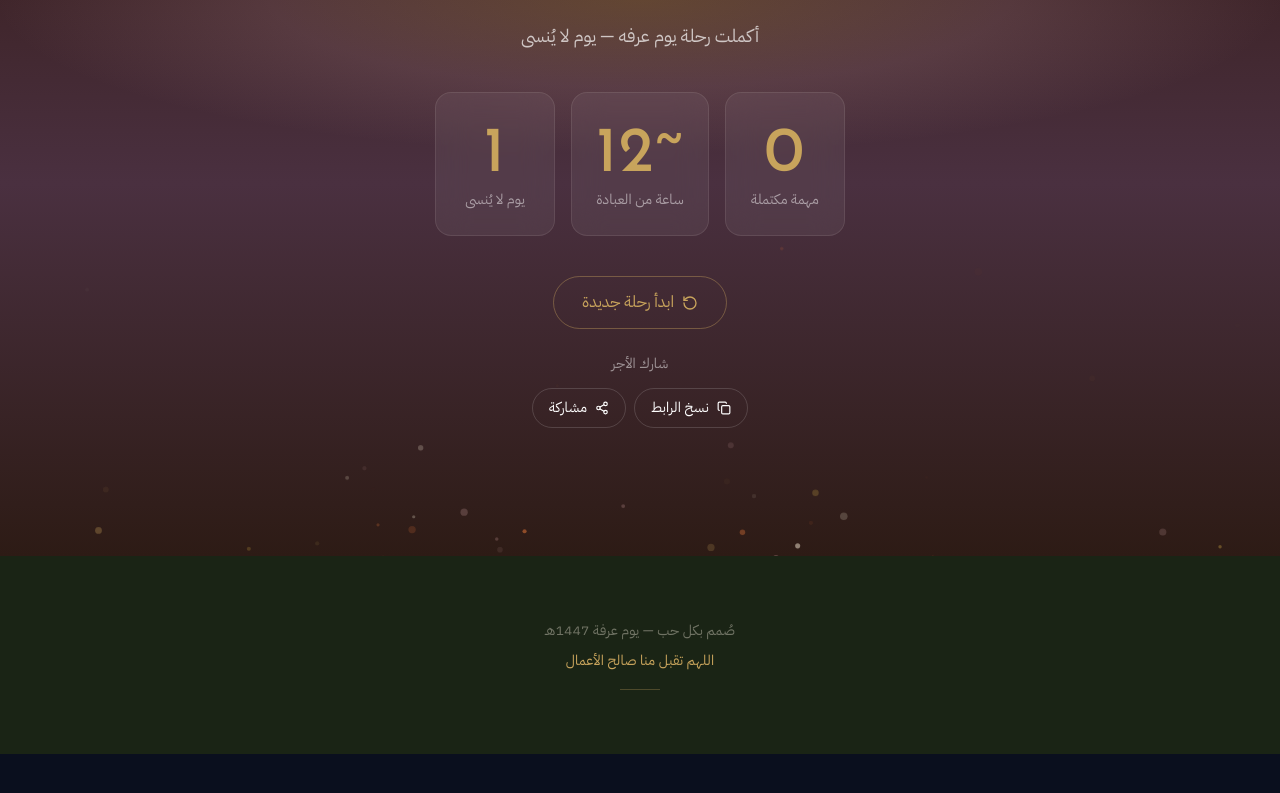
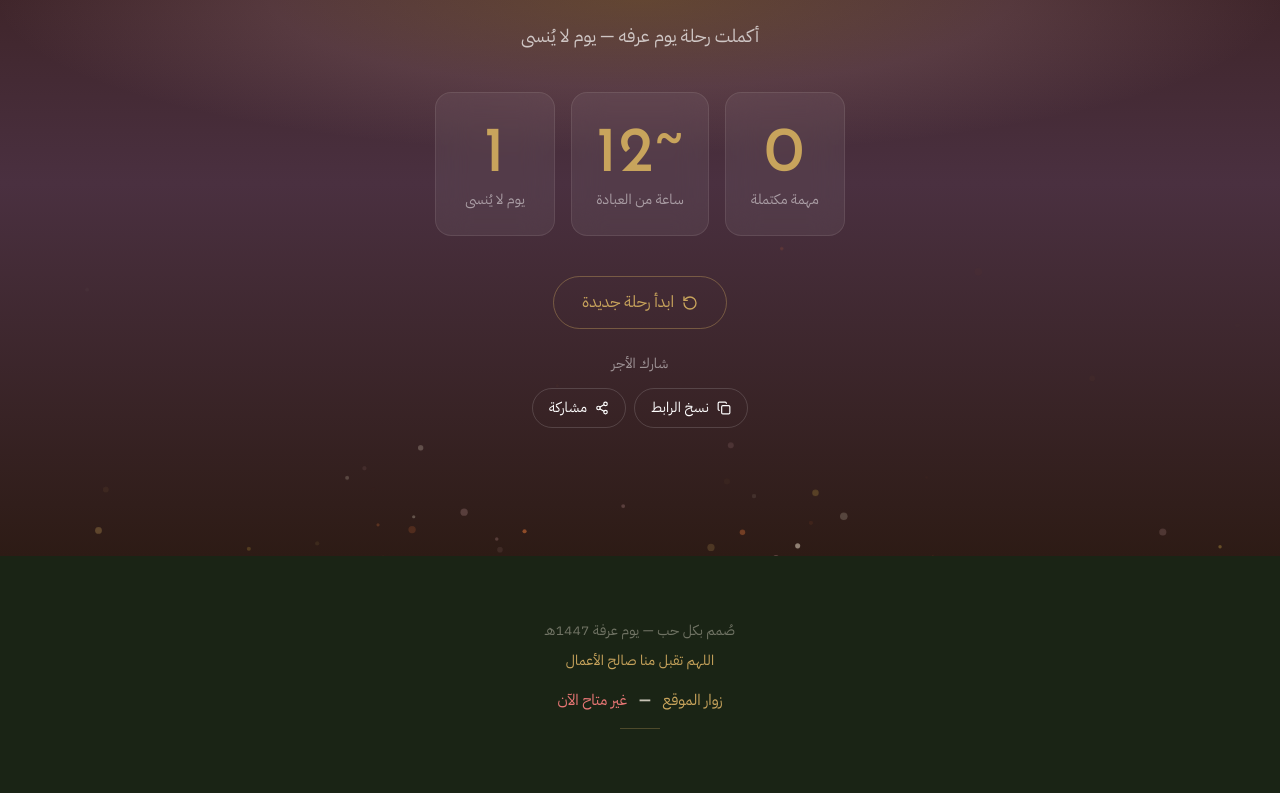
Before and after one commit to mohamedelhamady213-collab/-1, a React (Vite) app: page / in a window 1280 px wide. Shown: the part 8540-9333 px from the top of the page. Before the commit the page ends 9294 px from the top, so only its background shows below. Built offline with nearby package versions, Linux system fonts and the light colour scheme; no server answers.

Commit message:
Add visitor counter and error protection for stable GitHub deployment

```diff
--- /dev/null
+++ b/src/components/ErrorBoundary.tsx
@@ -0,0 +1,51 @@
+import { Component } from 'react';
+import type { ReactNode } from 'react';
+
+interface ErrorBoundaryProps {
+  children: ReactNode;
+}
+
+interface ErrorBoundaryState {
+  hasError: boolean;
+  error?: Error;
+}
+
+export class ErrorBoundary extends Component<ErrorBoundaryProps, ErrorBoundaryState> {
+  constructor(props: ErrorBoundaryProps) {
+    super(props);
+    this.state = { hasError: false };
+  }
+
+  static getDerivedStateFromError(error: Error) {
+    return { hasError: true, error };
+  }
+
+  componentDidCatch(error: Error, errorInfo: unknown) {
+    console.error('Unhandled error in app:', error, errorInfo);
+  }
+
+  render() {
+    if (this.state.hasError) {
+      return (
+        <div
+          style={{
+            minHeight: '100vh',
+            display: 'flex',
+            flexDirection: 'column',
+            justifyContent: 'center',
+            alignItems: 'center',
+            textAlign: 'center',
+            padding: '2rem',
+            background: '#0b1220',
+            color: '#f7f7f7',
+          }}
+        >
+          <h1 style={{ marginBottom: '1rem', fontSize: '2rem' }}>حدث خطأ غير متوقع</h1>
+          <p style={{ maxWidth: '30rem', lineHeight: 1.6 }}>يبدو أن بعض وظائف الصفحة لم تعمل بشكل صحيح. الرجاء إعادة تحميل الصفحة، وإذا استمرت المشكلة فأخبرني لأصلحها.</p>
+        </div>
+      );
+    }
+
+    return this.props.children;
+  }
+}
--- a/src/components/Footer.tsx
+++ b/src/components/Footer.tsx
@@ -1,3 +1,5 @@
+import { VisitorCount } from '@/components/VisitorCount';
+
 export function Footer() {
   return (
     <footer
@@ -16,6 +18,7 @@ export function Footer() {
       >
         اللهم تقبل منا صالح الأعمال
       </p>
+      <VisitorCount />
       <div
         className="mx-auto mt-4"
         style={{
--- /dev/null
+++ b/src/components/VisitorCount.tsx
@@ -0,0 +1,25 @@
+import { useVisitorCount } from '@/hooks/useVisitorCount';
+
+export function VisitorCount() {
+  const { count, loading, error } = useVisitorCount();
+
+  return (
+    <div
+      style={{
+        marginTop: '1rem',
+        display: 'flex',
+        justifyContent: 'center',
+        gap: '0.75rem',
+        alignItems: 'center',
+        color: 'rgba(242, 235, 221, 0.8)',
+        fontSize: '0.95rem',
+      }}
+    >
+      <span style={{ color: 'var(--gold)' }}>زوار الموقع</span>
+      <span style={{ fontWeight: 700 }}>
+        {loading ? '...' : error ? '—' : count ?? '—'}
+      </span>
+      {error && <span style={{ color: 'rgba(255, 128, 128, 0.9)' }}>غير متاح الآن</span>}
+    </div>
+  );
+}
--- /dev/null
+++ b/src/hooks/useVisitorCount.ts
@@ -0,0 +1,75 @@
+import { useEffect, useState } from 'react';
+
+const VISITOR_STORAGE_KEY = 'arafahJourneyVisitorCounted';
+const COUNTAPI_NAMESPACE = 'arafah-journey-app';
+const COUNTAPI_KEY = 'visitor-count';
+
+interface CountApiResponse {
+  value?: number;
+  error?: string;
+}
+
+function getCountUrl() {
+  return `https://api.countapi.xyz/get/${COUNTAPI_NAMESPACE}/${COUNTAPI_KEY}`;
+}
+
+function hitCountUrl() {
+  return `https://api.countapi.xyz/hit/${COUNTAPI_NAMESPACE}/${COUNTAPI_KEY}`;
+}
+
+function hasAlreadyCounted(): boolean {
+  try {
+    return localStorage.getItem(VISITOR_STORAGE_KEY) === 'true';
+  } catch {
+    return false;
+  }
+}
+
+function markAsCounted() {
+  try {
+    localStorage.setItem(VISITOR_STORAGE_KEY, 'true');
+  } catch {
+    // ignore storage failures
+  }
+}
+
+export function useVisitorCount() {
+  const [count, setCount] = useState<number | null>(null);
+  const [loading, setLoading] = useState(true);
+  const [error, setError] = useState<string | null>(null);
+
+  useEffect(() => {
+    let canceled = false;
+    const alreadyCounted = hasAlreadyCounted();
+    const url = alreadyCounted ? getCountUrl() : hitCountUrl();
+
+    fetch(url)
+      .then((res) => res.json() as Promise<CountApiResponse>)
+      .then((data) => {
+        if (canceled) return;
+        if (data.value === undefined) {
+          setError('فشل قراءة عدد الزوار');
+          return;
+        }
+        setCount(data.value);
+        if (!alreadyCounted) {
+          markAsCounted();
+        }
+      })
+      .catch(() => {
+        if (canceled) return;
+        setError('تعذّر الاتصال بعداد الزوار');
+      })
+      .finally(() => {
+        if (!canceled) {
+          setLoading(false);
+        }
+      });
+
+    return () => {
+      canceled = true;
+    };
+  }, []);
+
+  return { count, loading, error };
+}
--- /dev/null
+++ b/src/lib/globalErrorHandlers.ts
@@ -0,0 +1,13 @@
+export function initGlobalErrorHandlers() {
+  if (typeof window === 'undefined') {
+    return;
+  }
+
+  window.addEventListener('error', (event) => {
+    console.error('Unhandled browser error:', event.error ?? event.message, event);
+  });
+
+  window.addEventListener('unhandledrejection', (event) => {
+    console.error('Unhandled promise rejection:', event.reason);
+  });
+}
--- a/src/main.tsx
+++ b/src/main.tsx
@@ -1,5 +1,13 @@
 import { createRoot } from 'react-dom/client'
 import './index.css'
 import App from './App.tsx'
+import { ErrorBoundary } from './components/ErrorBoundary'
+import { initGlobalErrorHandlers } from './lib/globalErrorHandlers'
 
-createRoot(document.getElementById('root')!).render(<App />)
+initGlobalErrorHandlers()
+
+createRoot(document.getElementById('root')!).render(
+  <ErrorBoundary>
+    <App />
+  </ErrorBoundary>
+)
```
